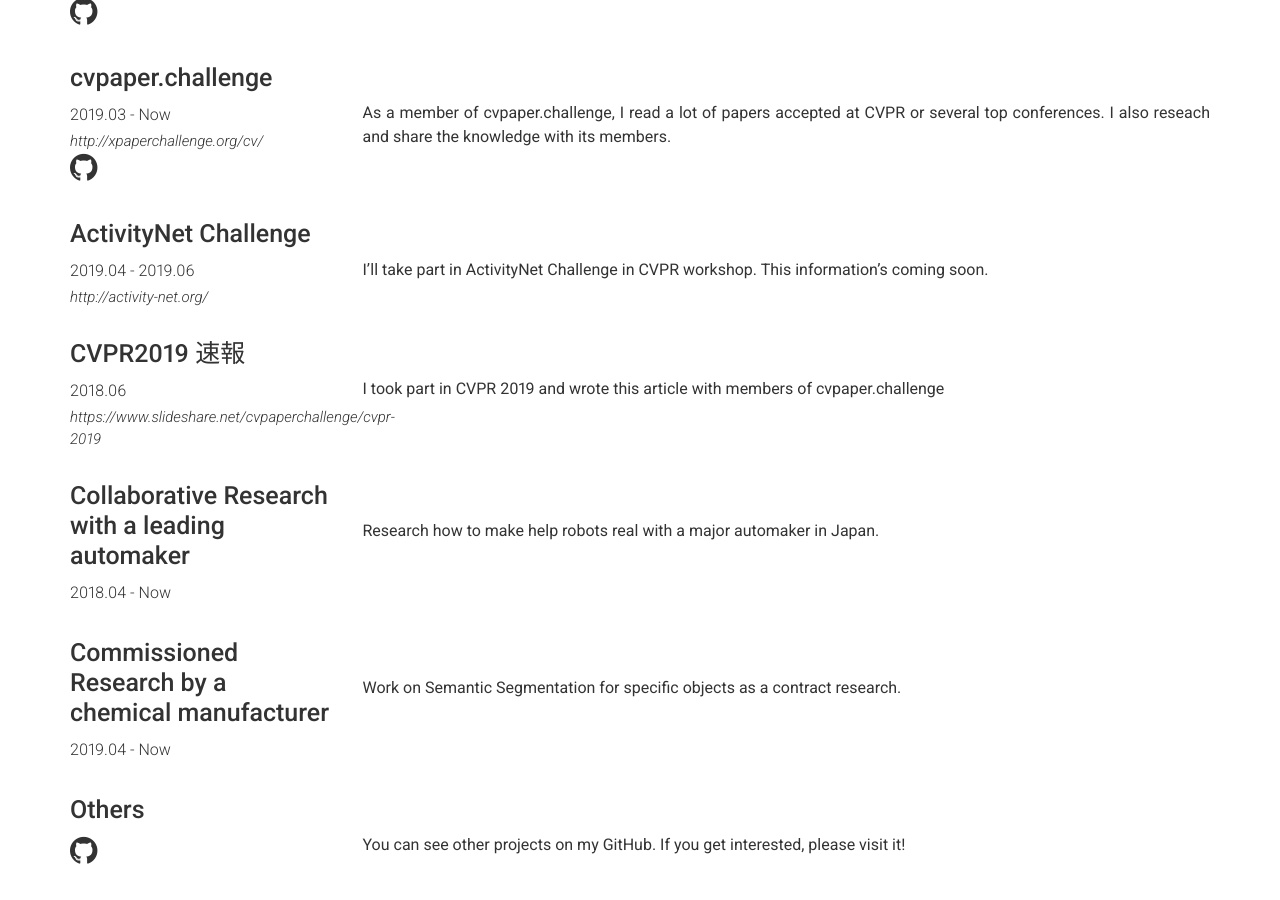
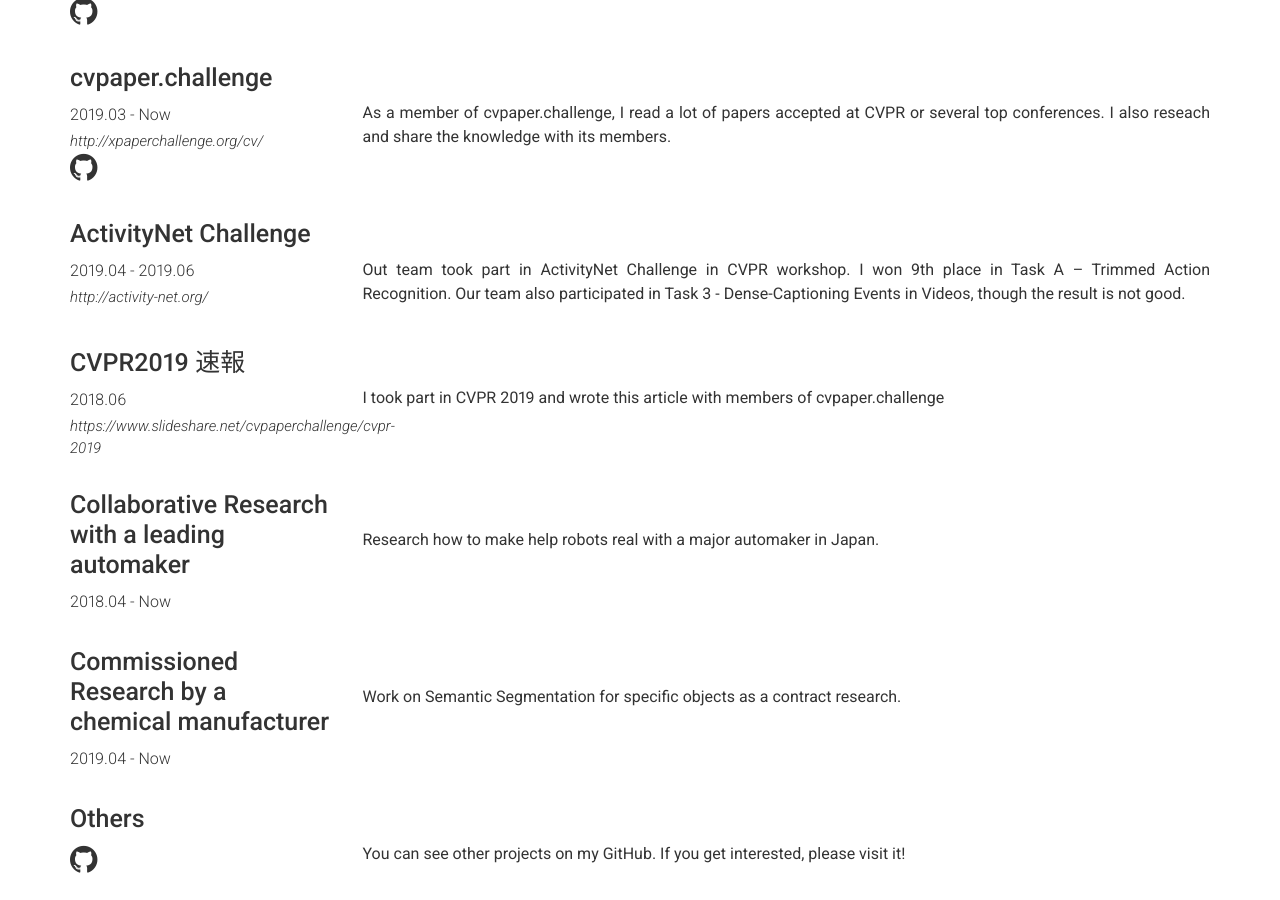
Before and after one commit to yiskw713/yiskw713.github.io.v1, a Jekyll site: the page built from index.md, in a window 1280 px wide and 900 px high, scrolled down 2437 px. Built offline with Jekyll 4.4.1, drawn with Linux system fonts in a browser that asks for light colours.

Commit message:
edit the results of ActivityNet Challenge

```diff
--- a/_data/projects.yml
+++ b/_data/projects.yml
@@ -26,7 +26,8 @@
   quote: >
 
   description: | # this will include new lines to allow paragraphs
-    I'll take part in ActivityNet Challenge in CVPR workshop. This information's coming soon.
+    Out team took part in ActivityNet Challenge in CVPR workshop. I won 9th place in Task A – Trimmed Action Recognition.
+    Our team also participated in Task 3 - Dense-Captioning Events in Videos, though the result is not good.
 
 - name: CVPR2019 速報
   dates: 2018.06
```
